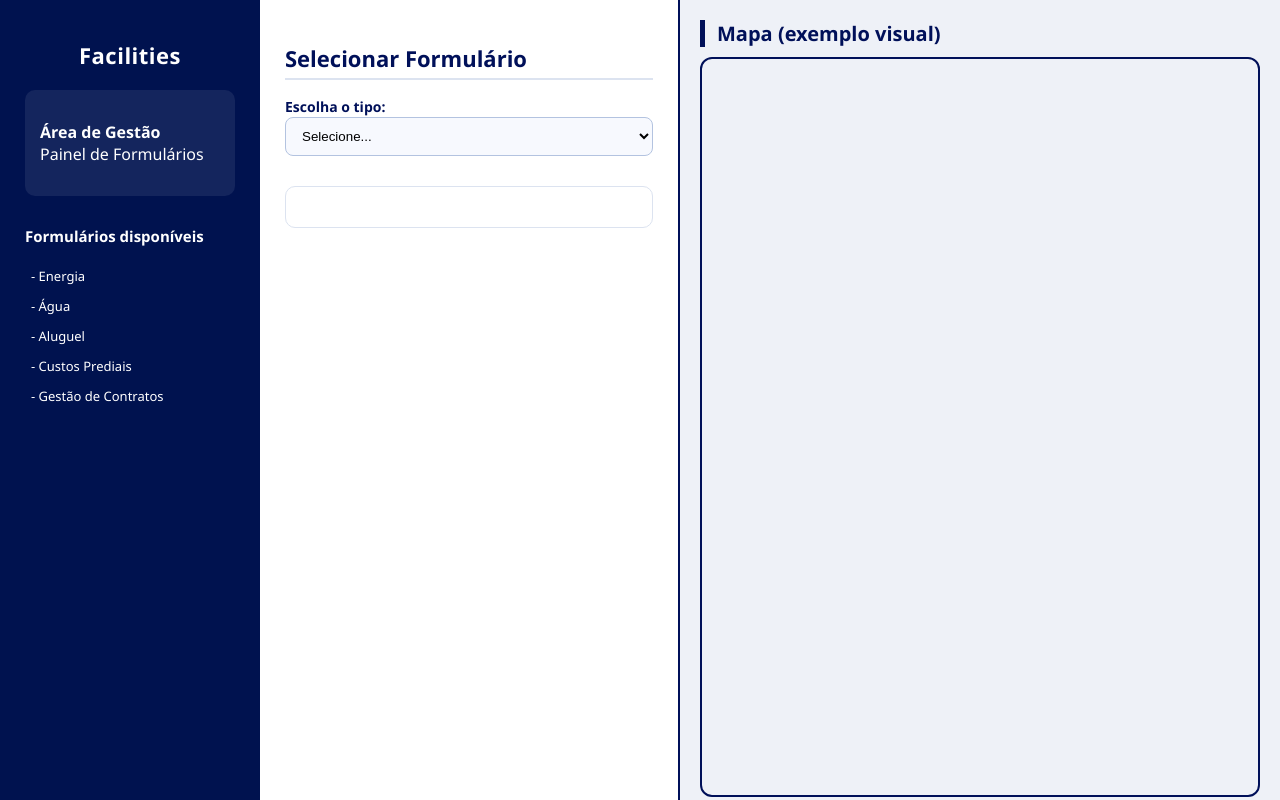
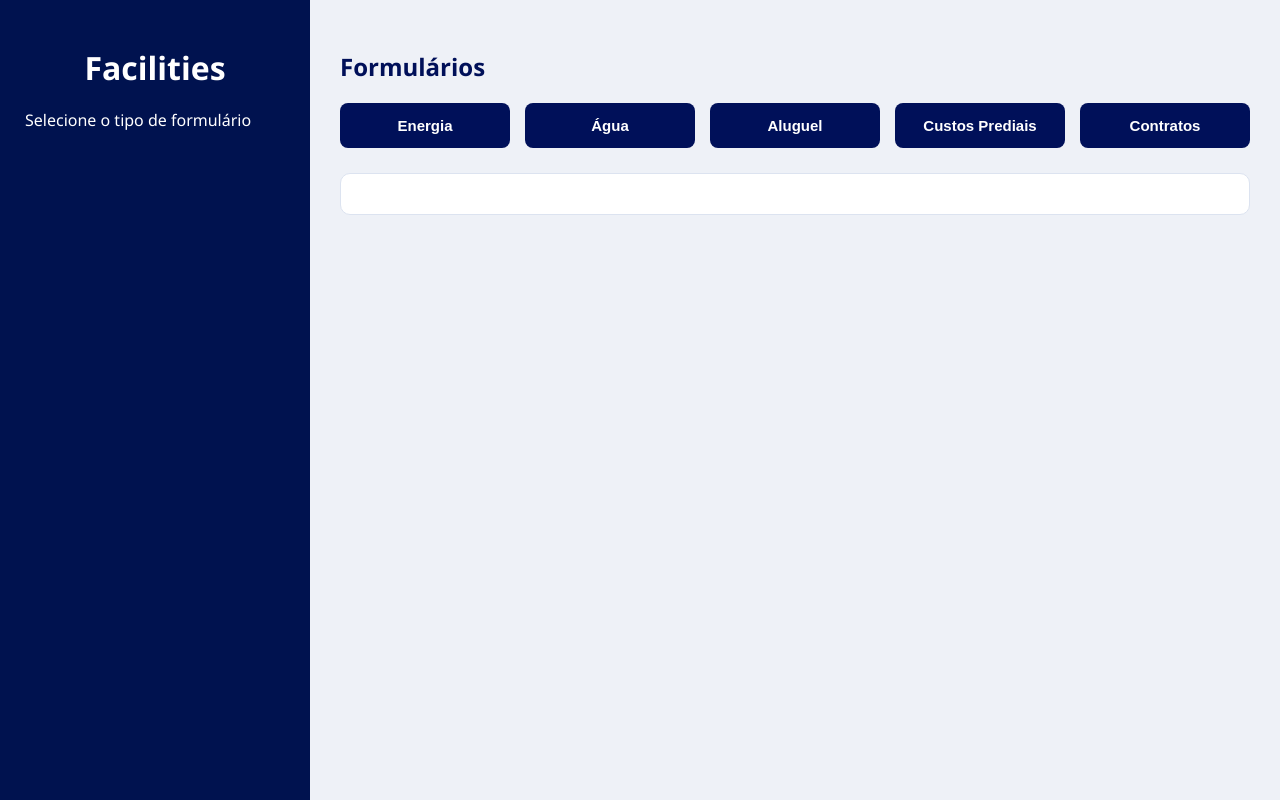
Before and after one commit to wenderaguiari/Formulario-Facilites-, a plain HTML site: page index.html in a window 1280 px wide. Drawn offline with Linux system fonts and the light colour scheme.

Commit message:
Update index.html

```diff
--- a/index.html
+++ b/index.html
@@ -2,402 +2,238 @@
 <html lang="pt-BR">
 <head>
 <meta charset="UTF-8">
-<title>Facilities - Painel de Formulários</title>
+<title>Facilities - Formulários</title>
 
 <style>
-* { box-sizing: border-box; }
-
 body {
-  margin:0;
-  font-family: "Segoe UI", Arial, sans-serif;
-  display:flex;
-  height:100vh;
-  overflow:hidden;
-  background:#eef1f7;
+    margin: 0;
+    background: #eef1f7;
+    font-family: "Segoe UI", Arial;
+    display: flex;
+    height: 100vh;
 }
 
 /* MENU LATERAL */
 .sidebar {
-  width:260px;
-  background:#00124f;
-  color:#fff;
-  padding:25px;
-}
-
-.sidebar img {
-  width:150px;
-  display:block;
-  margin:0 auto 20px auto;
+    width: 260px;
+    background: #00124f;
+    color: white;
+    padding: 25px;
 }
 
 .sidebar h1 {
-  font-size:22px;
-  text-align:center;
-  margin-bottom:20px;
-  letter-spacing:0.5px;
+    text-align: center;
+    margin-bottom: 20px;
 }
 
-.sidebar-count {
-  background:rgba(255,255,255,0.08);
-  padding:15px;
-  border-radius:10px;
-  margin-bottom:30px;
+/* CONTEÚDO PRINCIPAL */
+.main {
+    flex: 1;
+    padding: 30px;
 }
 
-.sidebar-count span {
-  font-weight:bold;
+h2 {
+    color: #001059;
 }
 
-#top5 {
-  margin-top:10px;
+/* BOTÕES DE FORMULÁRIO */
+.menu-botoes {
+    display: flex;
+    gap: 15px;
+    margin-bottom: 25px;
 }
 
-#top5 table {
-  width:100%;
-  border-collapse:collapse;
-  font-size:13px;
+.menu-botoes button {
+    flex: 1;
+    padding: 14px;
+    border: none;
+    border-radius: 8px;
+    background: #001059;
+    color: white;
+    cursor: pointer;
+    font-size: 15px;
+    font-weight: bold;
+    transition: 0.2s;
 }
 
-#top5 th {
-  border-bottom:1px solid rgba(255,255,255,0.4);
-  padding:6px;
-  text-align:left;
-}
-
-#top5 td {
-  padding:6px;
-}
-
-/* PAINEL PRINCIPAL */
-.main {
-  flex:1;
-  display:flex;
-  flex-direction:row;
-}
-
-/* COLUNA DA ESQUERDA */
-.filtros {
-  width:420px;
-  background:#fff;
-  padding:25px;
-  overflow-y:auto;
-  border-right:2px solid #001059;
-}
-
-.filtros h2 {
-  color:#001059;
-  font-size:22px;
-  margin-bottom:15px;
-  border-bottom:2px solid #dce3f0;
-  padding-bottom:5px;
-}
-
-label {
-  font-size:14px;
-  font-weight:600;
-  color:#001059;
-}
-
-select,input {
-  width:100%;
-  padding:10px 12px;
-  border-radius:8px;
-  border:1px solid #b3c3e0;
-  background:#f7f9fe;
-  margin-bottom:15px;
-  outline:none;
-  transition:0.2s;
-}
-
-select:hover, input:hover {
-  border-color:#334a9f;
-}
-
-select:focus, input:focus {
-  border-color:#001059;
-  background:white;
-}
-
-.section-card {
-  background:#f1f4fb;
-  padding:15px;
-  border-radius:10px;
-  margin-top:25px;
-  border:1px solid #dce3f0;
+.menu-botoes button:hover {
+    background: #233c8e;
 }
 
 /* FORMULÁRIOS */
 #formContainer {
-  background:#ffffff;
-  border:1px solid #dce3f0;
-  padding:20px;
-  border-radius:10px;
-  margin-top:15px;
-}
-
-#formContainer h4 {
-  color:#001059;
-  margin-bottom:10px;
+    background: white;
+    padding: 20px;
+    border-radius: 10px;
+    border:1px solid #dce3f0;
 }
 
 .form-input {
-  margin-bottom:10px;
+    margin-bottom: 12px;
 }
 
-.form-input label {
-  font-size:13px;
-  color:#001059;
-  font-weight:600;
+label {
+    font-size: 14px;
+    font-weight: 600;
+    color: #001059;
 }
 
-.form-input input,
-.form-input select {
-  width:100%;
-  padding:10px;
-  border:1px solid #b3c3e0;
-  border-radius:8px;
-  margin-top:5px;
-  background:#f7f9fe;
+input, select {
+    width: 100%;
+    padding: 10px;
+    margin-top: 5px;
+    border: 1px solid #b3c3e0;
+    border-radius: 8px;
+    background: #f7f9fe;
 }
 
-.form-btn {
-  width:100%;
-  margin-top:15px;
-  padding:12px;
-  background:#001059;
-  color:white;
-  border:none;
-  border-radius:8px;
-  cursor:pointer;
-  font-weight:bold;
+button.form-btn {
+    width: 100%;
+    margin-top: 15px;
+    padding: 12px;
+    background: #001059;
+    color: white;
+    border-radius: 8px;
+    cursor: pointer;
+    font-weight: bold;
 }
-
-.form-btn:hover {
-  background:#233c8e;
-}
-
-/* MAPA (APENAS DECORAÇÃO) */
-.map {
-  flex:1;
-  padding:20px;
-}
-
-.map h3 {
-  margin:0 0 10px 0;
-  padding-left:12px;
-  border-left:5px solid #001059;
-  font-size:20px;
-  color:#001059;
-}
-
-#map {
-  height:calc(100% - 20px);
-  width:100%;
-  border:2px solid #001059;
-  border-radius:12px;
+button.form-btn:hover {
+    background:#233c8e;
 }
 </style>
+
 </head>
-
 <body>
 
 <!-- MENU LATERAL -->
 <div class="sidebar">
-  <h1>Facilities</h1>
-
-  <div class="sidebar-count">
-    <p><span>Área de Gestão</span><br> Painel de Formulários</p>
-  </div>
-
-  <div id="top5">
-    <h3 style="font-size:15px;">Formulários disponíveis</h3>
-    <table>
-      <tr><td>- Energia</td></tr>
-      <tr><td>- Água</td></tr>
-      <tr><td>- Aluguel</td></tr>
-      <tr><td>- Custos Prediais</td></tr>
-      <tr><td>- Gestão de Contratos</td></tr>
-    </table>
-  </div>
+    <h1>Facilities</h1>
+    <p>Selecione o tipo de formulário</p>
 </div>
 
-<!-- PAINEL PRINCIPAL -->
+<!-- CONTEÚDO -->
 <div class="main">
+    <h2>Formulários</h2>
 
-  <!-- COLUNA DE FILTROS -->
-  <div class="filtros">
-    <h2>Selecionar Formulário</h2>
+    <!-- BOTÕES -->
+    <div class="menu-botoes">
+        <button onclick="loadEnergia()">Energia</button>
+        <button onclick="loadAgua()">Água</button>
+        <button onclick="loadAluguel()">Aluguel</button>
+        <button onclick="loadCustos()">Custos Prediais</button>
+        <button onclick="loadContratos()">Contratos</button>
+    </div>
 
-    <label>Escolha o tipo:</label>
-    <select id="formSelector">
-      <option value="">Selecione...</option>
-      <option value="energia">Energia</option>
-      <option value="agua">Água</option>
-      <option value="aluguel">Pagamento de Aluguel</option>
-      <option value="custos">Custos Prediais</option>
-      <option value="contratos">Gestão de Contratos</option>
-    </select>
-
+    <!-- AREA DO FORMULÁRIO -->
     <div id="formContainer"></div>
-  </div>
-
-  <!-- ÁREA DO MAPA -->
-  <div class="map">
-    <h3>Mapa (exemplo visual)</h3>
-    <div id="map"></div>
-  </div>
 </div>
 
 <script>
-const formSelector = document.getElementById("formSelector");
-const formContainer = document.getElementById("formContainer");
-
-formSelector.addEventListener("change", () => {
-    const value = formSelector.value;
-
-    if (value === "") {
-        formContainer.innerHTML = "";
-        return;
-    }
-
-    switch (value) {
-        case "energia": loadFormEnergia(); break;
-        case "agua": loadFormAgua(); break;
-        case "aluguel": loadFormAluguel(); break;
-        case "custos": loadFormCustos(); break;
-        case "contratos": loadFormContratos(); break;
-    }
-});
-
-// FORMULÁRIOS
-
-function loadFormEnergia() {
-    formContainer.innerHTML = `
-        <h4>Formulário - Energia</h4>
-
+function loadEnergia() {
+    document.getElementById("formContainer").innerHTML = `
+        <h3>Formulário - Energia</h3>
         <div class="form-input">
             <label>Código do Medidor</label>
             <input type="text">
         </div>
-
         <div class="form-input">
             <label>Fornecedor</label>
             <input type="text">
         </div>
-
         <div class="form-input">
-            <label>Mês de Referência</label>
+            <label>Mês referência</label>
             <input type="month">
         </div>
-
         <div class="form-input">
             <label>Valor (R$)</label>
             <input type="number" step="0.01">
         </div>
-
         <button class="form-btn">Enviar</button>
     `;
 }
 
-function loadFormAgua() {
-    formContainer.innerHTML = `
-        <h4>Formulário - Água</h4>
-
+function loadAgua() {
+    document.getElementById("formContainer").innerHTML = `
+        <h3>Formulário - Água</h3>
         <div class="form-input">
             <label>Código do Relógio</label>
             <input type="text">
         </div>
-
         <div class="form-input">
             <label>Locador</label>
             <input type="text">
         </div>
-
         <div class="form-input">
-            <label>Mês de Referência</label>
+            <label>Mês referência</label>
             <input type="month">
         </div>
-
         <div class="form-input">
             <label>Consumo (m³)</label>
             <input type="number" step="0.01">
         </div>
-
         <button class="form-btn">Enviar</button>
     `;
 }
 
-function loadFormAluguel() {
-    formContainer.innerHTML = `
-        <h4>Formulário - Pagamento de Aluguel</h4>
-
+function loadAluguel() {
+    document.getElementById("formContainer").innerHTML = `
+        <h3>Formulário - Pagamento de Aluguel</h3>
         <div class="form-input">
             <label>Locador</label>
             <input type="text">
         </div>
-
         <div class="form-input">
             <label>Valor (R$)</label>
             <input type="number" step="0.01">
         </div>
-
         <div class="form-input">
-            <label>Mês Referência</label>
+            <label>Mês referência</label>
             <input type="month">
         </div>
-
         <button class="form-btn">Enviar</button>
     `;
 }
 
-function loadFormCustos() {
-    formContainer.innerHTML = `
-        <h4>Formulário - Custos Prediais</h4>
-
+function loadCustos() {
+    document.getElementById("formContainer").innerHTML = `
+        <h3>Formulário - Custos Prediais</h3>
         <div class="form-input">
-            <label>Tipo de Despesa</label>
+            <label>Tipo da despesa</label>
             <select>
                 <option>Manutenção</option>
                 <option>Reparo</option>
                 <option>Materiais</option>
                 <option>Seguro</option>
-                <option>Outros</option>
+                <option>Outro</option>
             </select>
         </div>
-
         <div class="form-input">
             <label>Valor (R$)</label>
             <input type="number" step="0.01">
         </div>
-
         <button class="form-btn">Enviar</button>
     `;
 }
 
-function loadFormContratos() {
-    formContainer.innerHTML = `
-        <h4>Formulário - Gestão de Contratos</h4>
-
+function loadContratos() {
+    document.getElementById("formContainer").innerHTML = `
+        <h3>Formulário - Gestão de Contratos</h3>
         <div class="form-input">
             <label>Fornecedor</label>
             <input type="text">
         </div>
-
         <div class="form-input">
-            <label>Data de Início</label>
+            <label>Data início</label>
             <input type="date">
         </div>
-
         <div class="form-input">
-            <label>Data Final</label>
+            <label>Data final</label>
             <input type="date">
         </div>
-
         <div class="form-input">
             <label>Valor Mensal (R$)</label>
             <input type="number" step="0.01">
         </div>
-
         <button class="form-btn">Enviar</button>
     `;
 }
```
